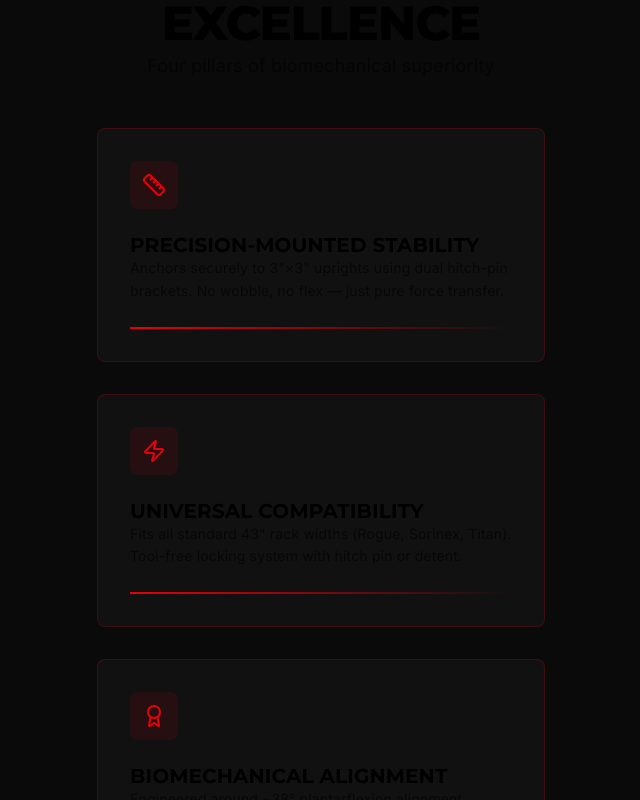
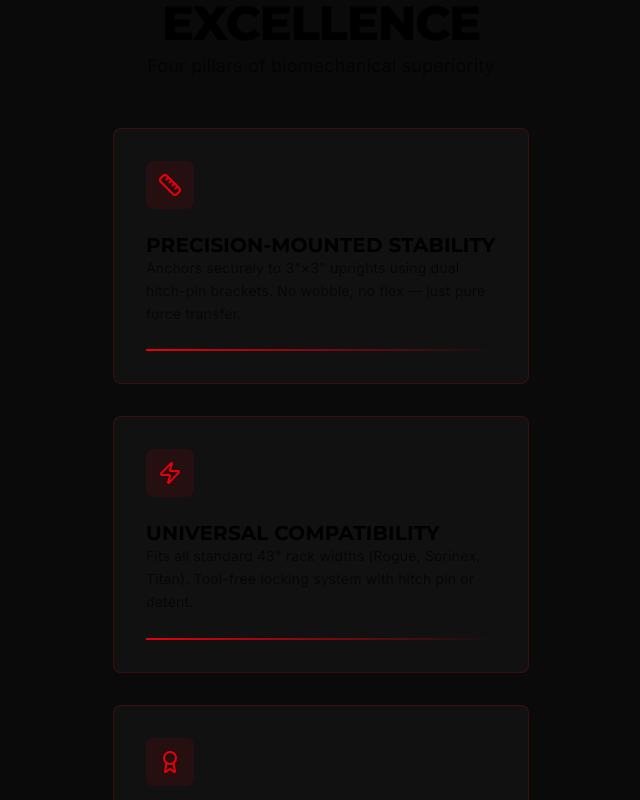
Before and after one commit to infinityspine/exiqx-website, a Next.js app: page /rack-mounted in a window 1280 px wide. Shown: the part 1120-1920 px from the top of the page, without its empty margins (319-959 px from the left). Built offline with nearby package versions, Linux system fonts and the light colour scheme.

Commit message:
🕒 Auto-commit: 2025-11-10 19:54:56

```diff
--- a/components/sections/FreestandingKeyPoints.tsx
+++ b/components/sections/FreestandingKeyPoints.tsx
@@ -164,7 +164,7 @@ const FreestandingKeyPoints = memo<Partial<FreestandingKeyPointsProps>>((props)
                 variants={itemVariants}
                 whileHover="hover"
                 initial="initial"
-                className="group w-full sm:w-[45%] lg:w-[22rem] xl:w-[28rem] 2xl:w-[30rem]"
+                className="group w-full sm:w-[calc(50%-1rem)] lg:w-[calc(25%-1.5rem)] lg:min-w-[22rem] xl:min-w-[26rem]"
               >
                 <motion.div
                   variants={cardHoverVariants}
--- a/components/sections/GHDKeyPoints.tsx
+++ b/components/sections/GHDKeyPoints.tsx
@@ -164,7 +164,7 @@ const GHDKeyPoints = memo<Partial<GHDKeyPointsProps>>((props) => {
                 variants={itemVariants}
                 whileHover="hover"
                 initial="initial"
-                className="group w-full sm:w-[45%] lg:w-[22rem] xl:w-[28rem] 2xl:w-[30rem]"
+                className="group w-full sm:w-[calc(50%-1rem)] lg:w-[calc(25%-1.5rem)] lg:min-w-[22rem] xl:min-w-[26rem]"
               >
                 <motion.div
                   variants={cardHoverVariants}
--- a/components/sections/RackKeyPoints.tsx
+++ b/components/sections/RackKeyPoints.tsx
@@ -164,7 +164,7 @@ const RackKeyPoints = memo<Partial<RackKeyPointsProps>>((props) => {
                 variants={itemVariants}
                 whileHover="hover"
                 initial="initial"
-                className="group w-full sm:w-[45%] lg:w-[22rem] xl:w-[28rem] 2xl:w-[30rem]"
+                className="group w-full sm:w-[calc(50%-1rem)] lg:w-[calc(25%-1.5rem)] lg:min-w-[22rem] xl:min-w-[26rem]"
               >
                 <motion.div
                   variants={cardHoverVariants}
```
